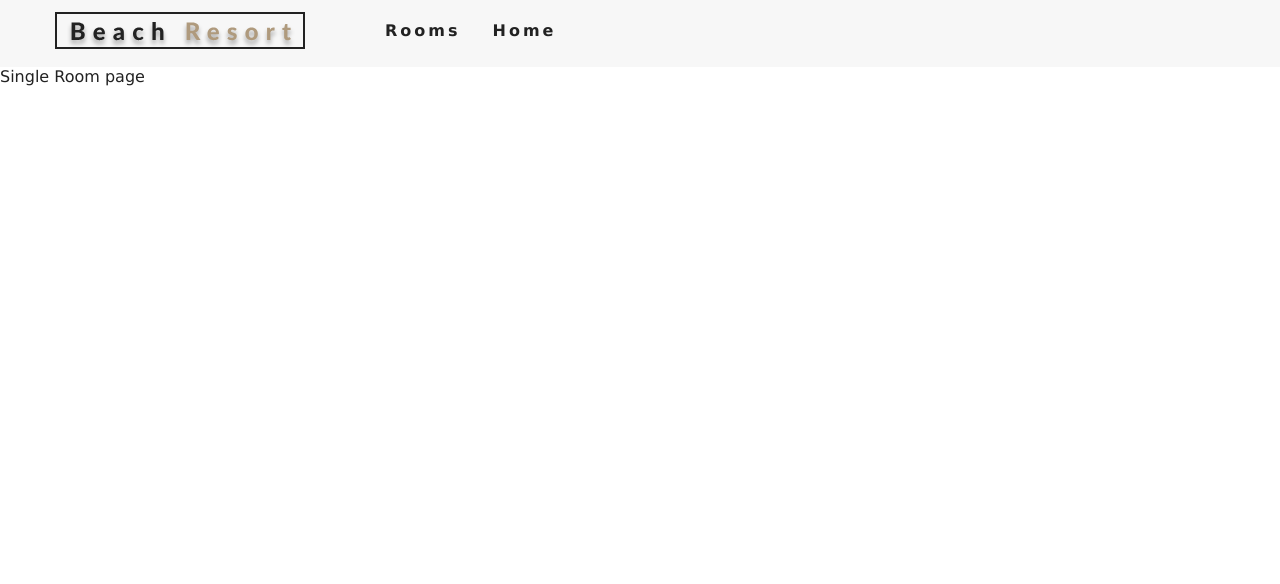
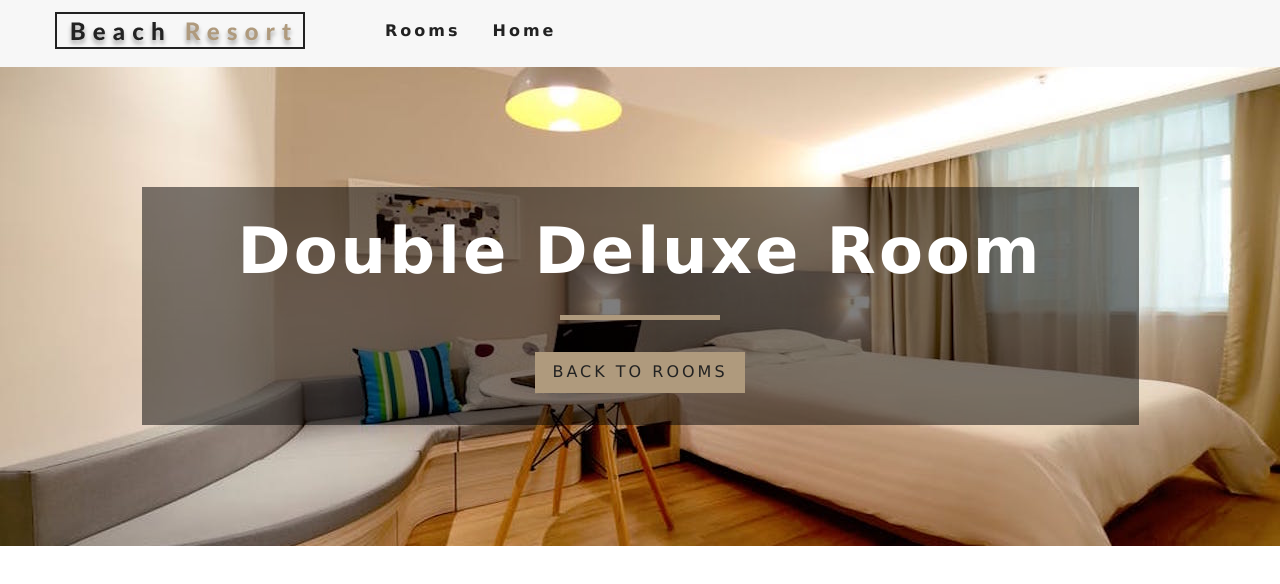
Before and after one commit to namleyolo/react-beach, a React (Create React App) app: page /rooms/double-deluxe in a window 1280 px wide. Shown: the top 584 px of the page. Built offline with nearby package versions, Linux system fonts and the light colour scheme.

Commit message:
using styled-components for react

```diff
--- a/package.json
+++ b/package.json
@@ -8,7 +8,8 @@
     "react-dom": "^16.8.6",
     "react-icons": "^3.7.0",
     "react-router-dom": "^5.0.0",
-    "react-scripts": "3.0.1"
+    "react-scripts": "3.0.1",
+    "styled-components": "^4.3.2"
   },
   "scripts": {
     "start": "react-scripts start",
--- /dev/null
+++ b/src/components/StyledHero.js
@@ -0,0 +1,16 @@
+import styled from 'styled-components';
+import defaultImg from '../images/room-1.jpeg';
+// const orange = '#150252';
+
+// const SimpleButton = styled.button`
+//      color : ${orange};
+//      background: green;
+//      font-size : 3rem;
+// `;
+const StyledHero = styled.header`
+    min-height: 60vh;
+    background: url(${defaultImg}) center/cover no-repeat;
+    display: flex;align-items : center;
+    justify-content : center;
+`
+export default StyledHero;
--- a/src/pages/Home.js
+++ b/src/pages/Home.js
@@ -4,6 +4,7 @@
 import {Link} from "react-router-dom";
 import Services from "../components/Services";
 import FeaturedRooms from "../components/FeaturedRooms";
+import Button from "../components/StyledHero";
 const Home = () => {
     return (
     <>
@@ -15,22 +16,9 @@
       </Hero>
       <Services/>
       <FeaturedRooms/>
+      <Button>Hello World</Button>
     </>
     )
 }
 
-export default Home
-
-
-// export default function Home() {
-//   return (
-//     <>
-//       <Hero>
-//         <Banner title="Villa"  subTitle="starting in 200$">
-//             <Link to='/room' className="btn-primary">our rooms</Link>
-//         </Banner>
-//       </Hero>
-//       <Services/>
-//     </>
-//   )
-// }
+export default Home;
--- a/src/pages/SingleRoom.js
+++ b/src/pages/SingleRoom.js
@@ -1,13 +1,42 @@
-import React from 'react'
+
 import Banner from '../components/Banner'
 import {Link } from 'react-router-dom';
 import {RoomContext} from '../context';
-const SingleRoom = () => {
-    return (
-        <div>
-            Single Room page
-        </div>
-    )
+import Hero from '../components/Hero';
+import React, { Component } from 'react'
+
+export default class SingleRoom extends Component {
+    constructor(props) {
+        super(props);
+        console.log(this.props);
+        this.state = {slug: this.props.match.params.slug}
+    }
+    // componentDidMount() {
+
+    // }
+    static contextType = RoomContext ;
+    render() {
+        const {getRoom} = this.context;
+        const room = getRoom(this.state.slug);
+        console.log(room);
+        if (!room) {
+            return (
+                <div className="error">
+                    <h3>No Such room could be found ...</h3>
+                    <Link to="/room" className="btn-primary">
+                        Back to rooms
+                    </Link>
+                </div>
+            )
+        }
+        return (
+            <Hero hero="roomsHero">
+                <Banner title={` ${room.name} room`}>
+                   <Link to="/room"className="btn-primary">
+                       Back to rooms
+                   </Link>
+                </Banner>
+            </Hero>
+        )
+    }
 }
-
-export default SingleRoom
```
Also changed, not shown: 1 other file (tests, documents, lock files or other folders).
